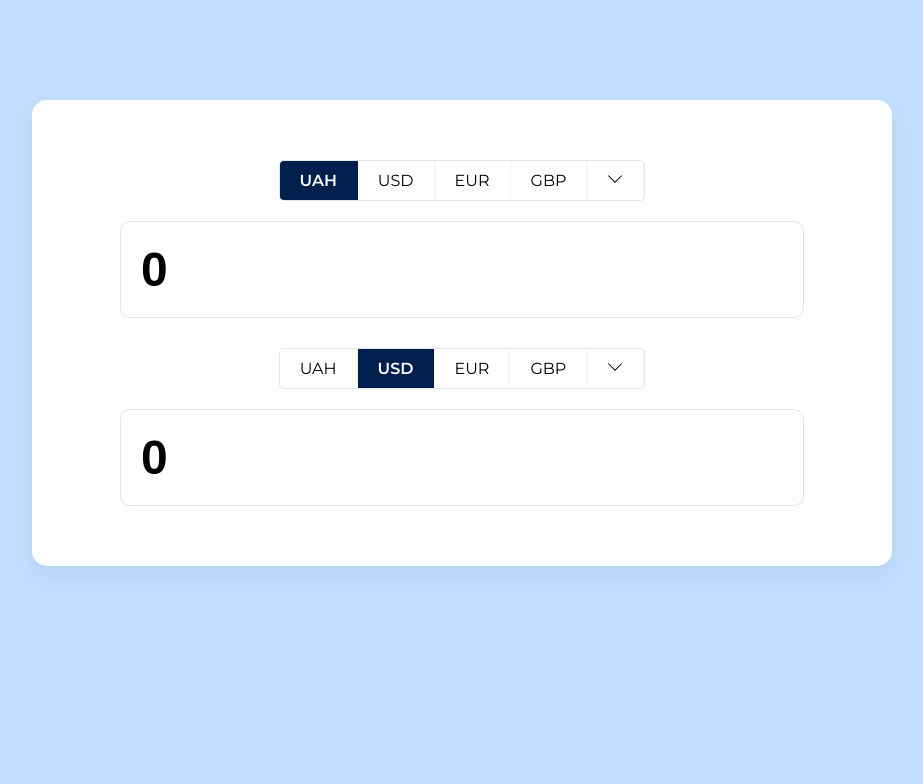
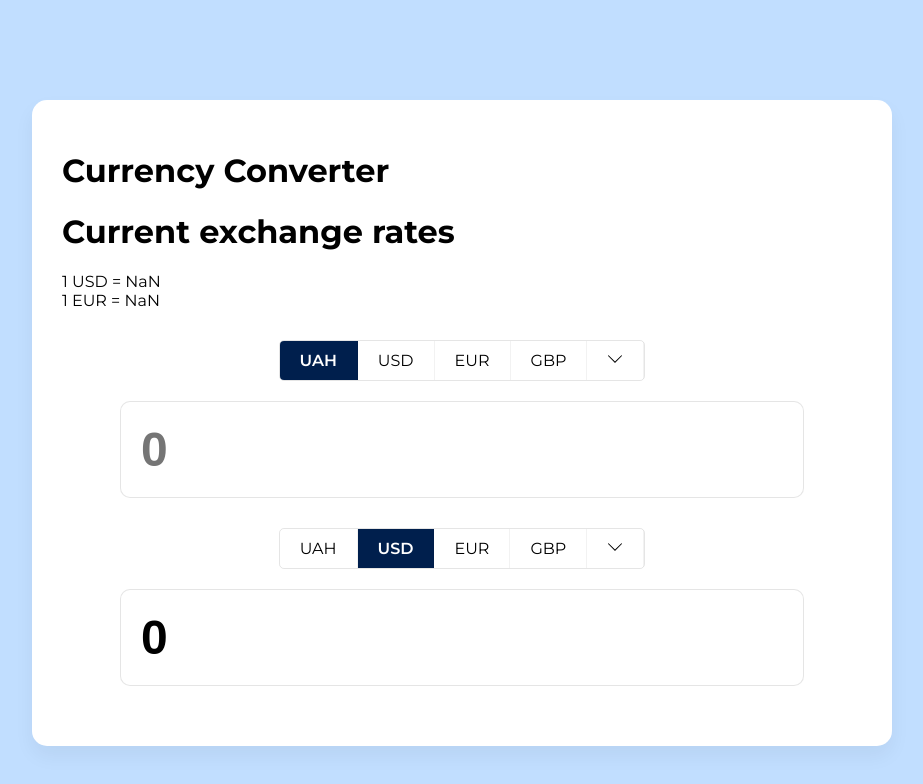
Before and after one commit to nlklfor/currency-converter, a React (Create React App) app: page / in a window 1280 px wide. Shown: the top 784 px of the page, without its empty margins (178-1101 px from the left). Built offline with nearby package versions, Linux system fonts and the light colour scheme; no server answers.

Commit message:
creating live currency

```diff
--- a/src/App.js
+++ b/src/App.js
@@ -1,46 +1,59 @@
-import { Converter } from './components/Converter';
+import { Converter } from './components/Converter/Converter';
+import { Live } from './components/LiveCurrency/Live'
 import './App.css';
 import { useEffect, useRef, useState } from 'react';
 
-function App() {
+function App(props) {
   const [fromCurrency , setFromCurrency] = useState('UAH');
   const [toCurrency, setToCurrency] = useState('USD');
-  const [fromPrice, setFromPrice] = useState(0);
+  const [fromPrice, setFromPrice] = useState(0);                  // <---- Creating state for the component
   const [toPrice, setToPrice] = useState(0);
 
 
   const ratesRef = useRef({});
-  useEffect(() => {
+  useEffect(() => {                                       // <----- Using hook useEffect() to connect our API and getting rate's data from it
     fetch('https://www.cbr-xml-daily.ru/latest.js')
     .then((res) => res.json())
     .then((json) => {
-    ratesRef.currency = json.rates;
-    onChangeToPrice = (1);
-    console.log(json.rates);
+    ratesRef.current = json.rates;
     })
     .catch((err) => {
       console.warn(err);
-      alert('Can not get any data');
+      <h1 className='error'>Can`t get any data from the server</h1>
+      alert('Can`t get any data');
     })
   }, []);
-  const onChangeFromPrice = (value) => {
-    const price = value / rates[fromCurrency];
-    const result = price * rates[toCurrency];
-    setToPrice(result);
+  useEffect(() => {
+    onChangeFromPrice(fromPrice);
+  }, [fromCurrency]);
+  useEffect(() => {
+    onChangeToPrice(toPrice);
+  }, [toCurrency]);
+  const onChangeFromPrice = (value) => {                       // <----- Calculating value that will be shown FROM --> TO
+    const price = value / ratesRef.current[fromCurrency];
+    const result = price * ratesRef.current[toCurrency];
+    setToPrice(result.toFixed(3));
     setFromPrice(value);
   };
-  const onChangeToPrice = (value) => {
-    const price = value / rates[toCurrency];
-    const result = price * rates[fromCurrency];
-    setFromPrice(result);
+  const onChangeToPrice = (value) => {                        // <----- Calculating value that will be shown TO --> FROM
+    const price = value / ratesRef.current[toCurrency];
+    const result = price * ratesRef.current[fromCurrency];
+    setFromPrice(result.toFixed(3));
+    setToPrice(value);
+  };
+  const onChangeUSD = (value) => {
+    const price = value / ratesRef.current[toCurrency];
+    const result = price * ratesRef.current[fromCurrency];
+    setFromPrice(result.toFixed(3));
     setToPrice(value);
   };
   return (
     <div className="converter_container">
-      <header className="converter-header">
+      <header className="converter_header">
+        <Live value={fromPrice} currency_usd={toCurrency} currency_uah={onChangeUSD} currency_eur={"EUR"} onChangeCurrency={1}/>
       </header>
       <Converter value={fromPrice} currency={fromCurrency} onChangeCurrency={setFromCurrency} onChangeValue={onChangeFromPrice} />
-      <Converter value={toPrice} currency={toCurrency} onChangeCurrency={setToCurrency} onChangeValue={onChangeToPrice} />
+      <Converter value={toPrice} currency={toCurrency} onChangeCurrency={setToCurrency} onChangeValue={onChangeToPrice}/>
     </div>
   );
 }
--- a/src/components/Converter.jsx
+++ b/src/components/Converter/Converter.jsx
@@ -3,7 +3,7 @@ import "./Converter.css"
 
 const currentCurrency = ["UAH", "USD", "EUR", "GBP"];
 
-export const Converter = ({ value, currency, onChangeCurrency, onChangeValue }) => (
+export const Converter = ({ value, currency, onChangeCurrency, onChangeValue}) => (
     <div className="currency_container">
         <ul className="currency_container-value">
             {currentCurrency.map((cur) => (
--- /dev/null
+++ b/src/components/LiveCurrency/Live.jsx
@@ -0,0 +1,18 @@
+import React from "react";
+
+export const Live = ({ value, currency_usd, currency_uah, currency_eur, onChangeCurrency, onChangeValue, onChangeUSD }) => (
+    <div className="currency_live">
+        <h1 className="currency_title">
+            Currency Converter
+        </h1>
+        <h1 className="currency_live-title">
+            Current exchange rates
+        </h1>
+        <div className="currency_live-USD">
+            {onChangeCurrency} {currency_usd} = {value} {currency_uah}
+        </div>
+        <div className="currency_live-EUR">
+            1 {currency_eur} = {value} {currency_uah}
+        </div>
+    </div>
+)
```
Also changed, not shown: src/components/Converter/Converter.css (renamed from src/components/Converter.css), src/components/LiveCurrency/Live.css (added).
